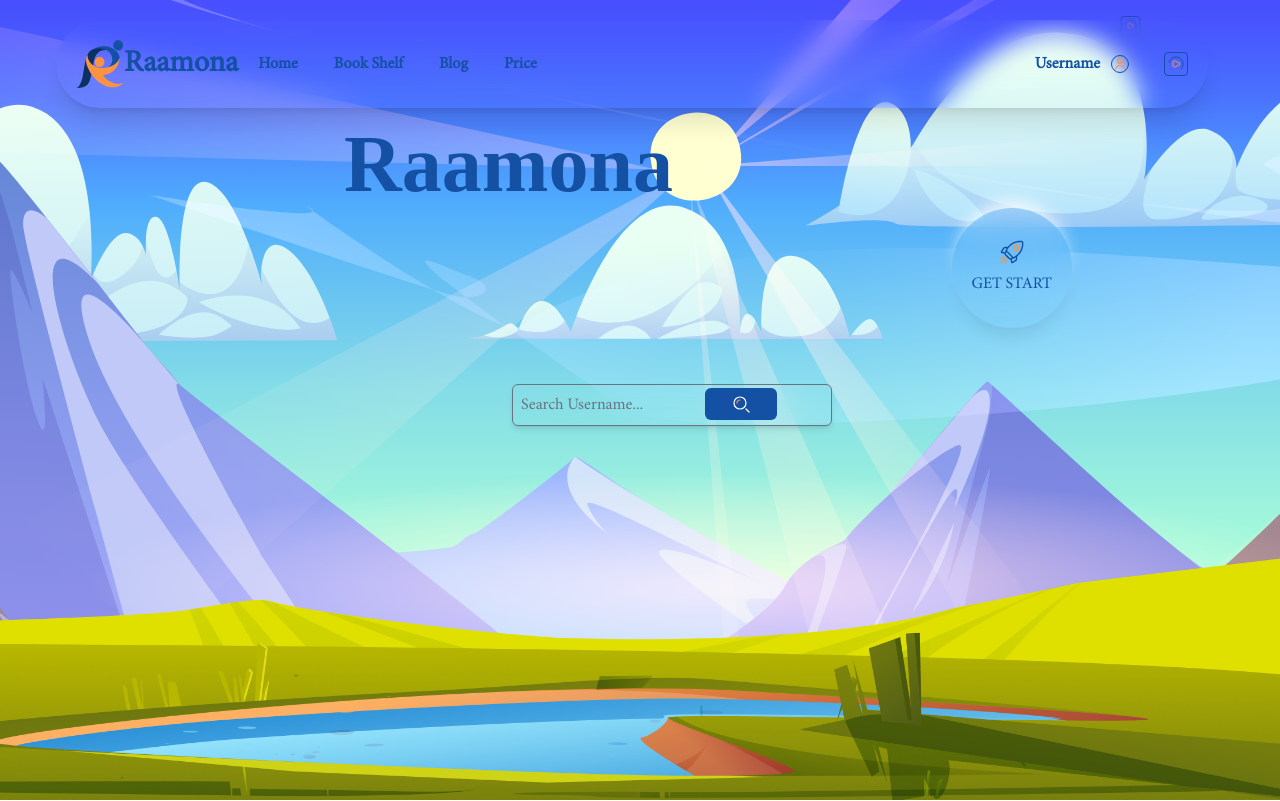
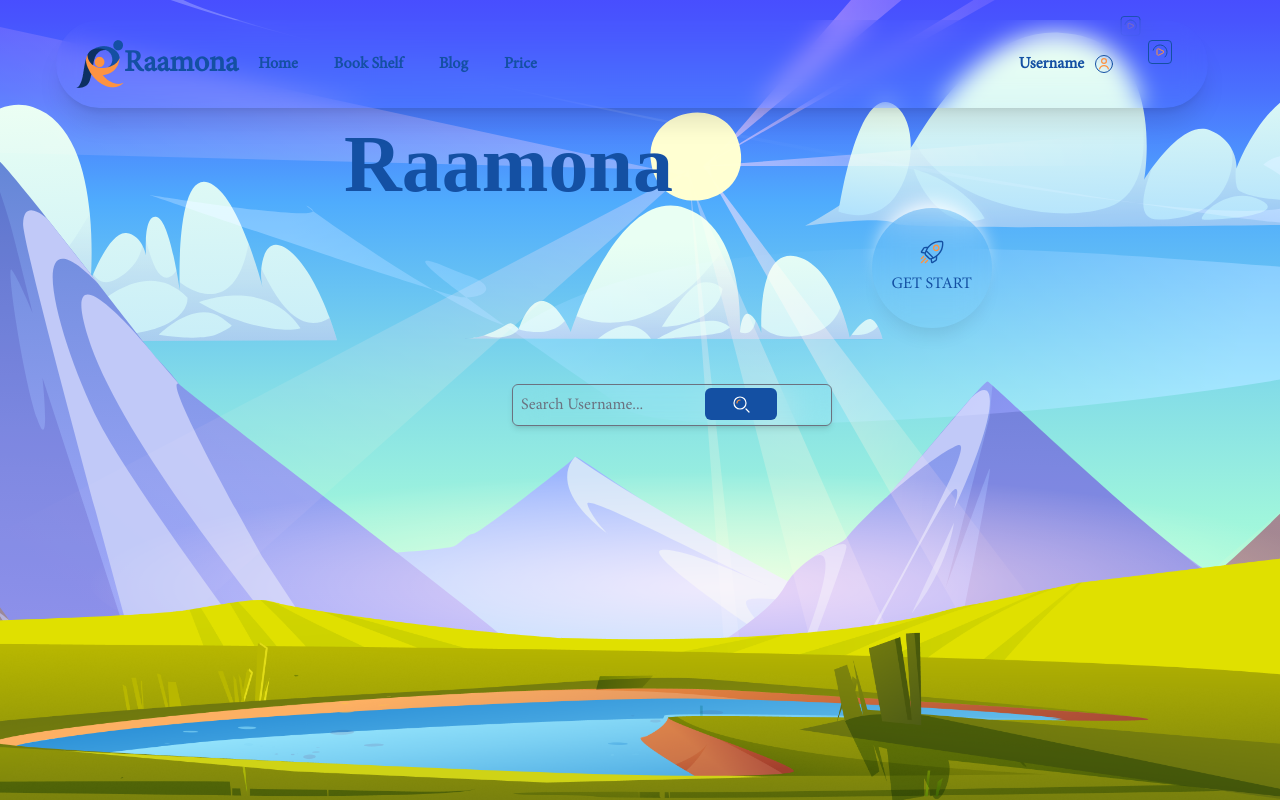
Before and after one commit to zahra-hsb/raamona-parallax, a Next.js app: page / in a window 1280 px wide. Shown: the top 801 px of the page. Built offline with nearby package versions, Linux system fonts and the light colour scheme; a web font is replaced by a local one.

Commit message:
play and forward icons added and set show play button created

```diff
--- a/src/components/globalComponents/Header/index.jsx
+++ b/src/components/globalComponents/Header/index.jsx
@@ -1,3 +1,4 @@
+'use client'
 import Account from "../Account"
 import Logo from "../Logo"
 import Menu from "../Menu"
--- a/src/components/globalComponents/PlayButton/index.jsx
+++ b/src/components/globalComponents/PlayButton/index.jsx
@@ -1,10 +1,25 @@
 import Image from "next/image"
 import play from '../../../../public/icons/Play-Button.svg'
+import { useState } from "react"
+import forward from '../../../../public/icons/forward.svg'
+import playIcon from '../../../../public/icons/Stop_and_play_duotone_line.svg'
 
 const PlayButton = () => {
+    const [isShow, setShowPlayBtn] = useState(false)
+
+    function handleShowPlayBtn() {
+        setShowPlayBtn(!isShow)
+    }
     return (
         <>
-            <Image src={play} alt="" />
+            <span onClick={handleShowPlayBtn} className={`w-10 relative after:w-full after:border-2 after:border-blue after:p-4 after:rounded-lg after:absolute after:top-5  ${isShow ? `after:translate-y-10 after:opacity-0` : `after:translate-y-0 after:opacity-0`} after:transition-all after:duration-500`}>
+                <Image src={play} alt="" className="cursor-pointer" />
+                <span className={` ${isShow ? `opacity-100 z-50` : `opacity-0 z-0`} border-2 border-blue p-1 rounded-lg absolute top-10 flex flex-col gap-1 transition-all duration-500`}>
+                    <Image className="w-full cursor-pointer" src={forward} alt="" />
+                    <Image className='w-full cursor-pointer' src={playIcon} alt="" />
+                    <Image className="rotate-180 cursor-pointer" src={forward} alt="" />
+                </span>
+            </span>
         </>
     )
 }
--- a/src/components/homeComponents/Main/index.jsx
+++ b/src/components/homeComponents/Main/index.jsx
@@ -71,13 +71,13 @@ const Main = () => {
             <section ref={parallaxRef} className="w-full relative bg-gradient-to-b from-[#474afe] to-[#a4f1de] overflow-hidden h-screen">
                 <h3 ref={raamona} className={` ${isLoad ? '-translate-x-10 -translate-y-10 text-[60pt]' : 'translate-x-96 translate-y-28 text-[90pt] z-50 '} z-30 transition-all duration-1000 paris text-blue font-extrabold absolute top-36 left-96 opacity-100`}>Raamona</h3>
                 <div className="relative">
-                    <button className="rounded-full shadow-top absolute top-52 right-52 backdrop-blur-lg z-50 p-5 py-8 text-center flex flex-col items-center gap-2 text-blue">
+                    <button className="rounded-full shadow-top absolute top-52 right-72 backdrop-blur-lg z-50 p-5 py-8 text-center flex flex-col items-center gap-2 text-blue">
                         <Image src={start} alt="" />
                         GET START
                     </button>
                 </div>
                 <div className="w-full flex relative">
-                    <input type="text" className="w-80 p-2 rounded-md border border-gray-500 shadow-md backdrop-blur-lg placeholder:text-gray-500 top-96 bg-transparent left-[40%] z-50 absolute hover:bg-slate-400 transition-all duration-500 hover:placeholder:scale-110 hover:placeholder:translate-x-4" placeholder="Search Username..." />
+                    <input type="text" className="w-80 p-2 rounded-md border border-gray-500 shadow-md backdrop-blur-lg placeholder:text-gray-500 top-96 bg-transparent left-[40%] z-50 absolute hover:bg-slate-400  hover:placeholder:scale-110 hover:placeholder:translate-x-4 transition-all duration-700" placeholder="Search Username..." />
                     <Button
                         text={
                             <>
```
Also changed, not shown: public/icons/Stop_and_play_duotone_line.svg (added), public/icons/forward.svg (added).
